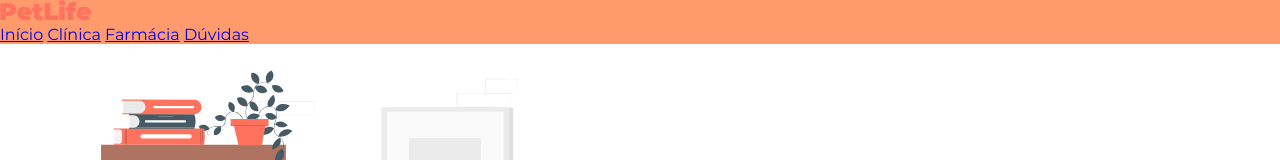
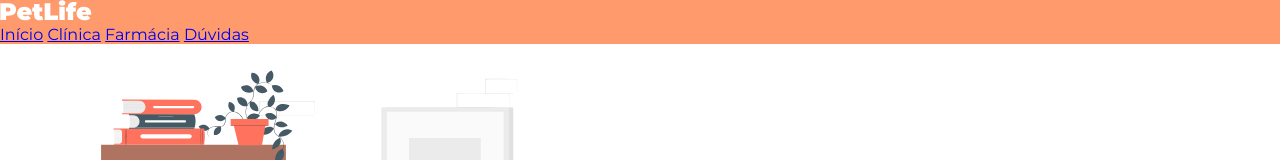
Before and after one commit to fernando2k96/PetLife, a plain HTML site: page index.html in a window 1280 px wide. Shown: the top 160 px of the page. Drawn offline with Linux system fonts and the light colour scheme.

Commit message:
nova logo branca

```diff
--- a/index.html
+++ b/index.html
@@ -15,7 +15,7 @@
   <body>
     <header>
       <a href="index.html">
-        <img src="/img/logo.svg" alt="PetLife" />
+        <img src="/img/logo-white.svg" alt="PetLife" />
       </a>
 
       <nav>
```
